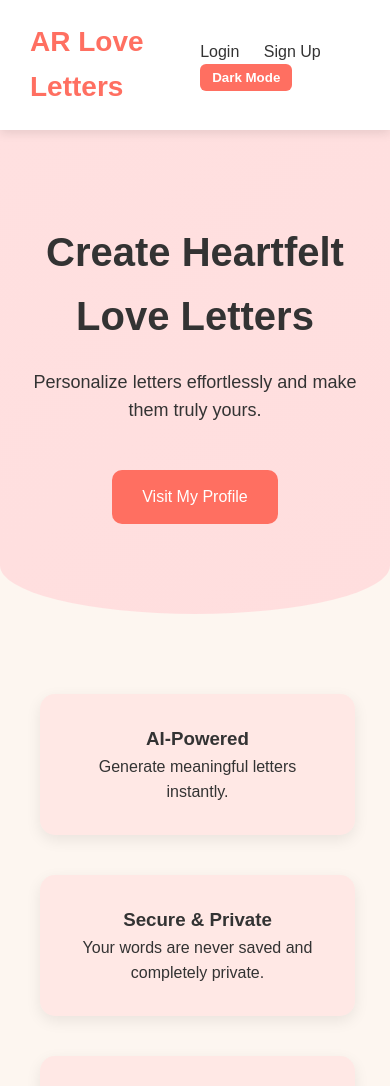
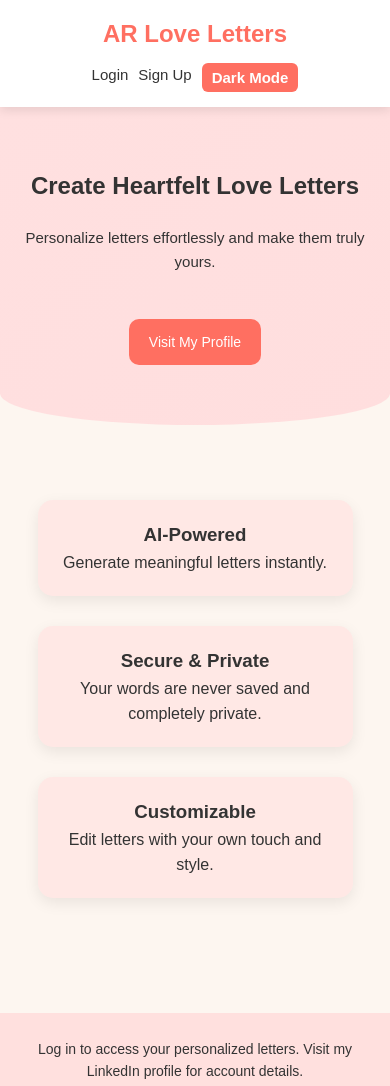
Before and after one commit to Ayushrai9142/Love-Letter-Service, a plain HTML site: page index.html in a window 390 px wide. Shown: the top 1086 px of the page. Drawn offline with Linux system fonts and the light colour scheme.

Commit message:
Update index.html

```diff
--- a/index.html
+++ b/index.html
@@ -25,6 +25,7 @@
     }
 
     * { margin:0; padding:0; box-sizing:border-box; }
+
     body {
       font-family: 'Montserrat', sans-serif;
       background: var(--color-bg);
@@ -35,21 +36,25 @@
       overflow-x:hidden;
     }
 
+    /* HEADER */
     .ar-header {
       display:flex; justify-content:space-between; align-items:center;
       padding:20px 30px;
       background:#fff;
       box-shadow:0 3px 10px rgba(0,0,0,0.1);
+      position: sticky; top:0; z-index:100;
       transition: background 0.3s, color 0.3s;
-      position: sticky; top:0; z-index:100;
     }
     [data-theme="dark"] .ar-header { background:#222; }
+
     .ar-logo { font-size:28px; font-weight:700; color:var(--color-primary); }
+
     .ar-nav-link {
       margin-left:20px; text-decoration:none; color:var(--color-text); font-weight:500;
       transition: color 0.3s;
     }
     .ar-nav-link:hover { color:var(--color-primary); }
+
     .ar-theme-toggle {
       margin-left:20px; cursor:pointer; font-weight:600;
       background:var(--color-primary); color:#fff; border:none; padding:6px 12px;
@@ -57,6 +62,7 @@
     }
     .ar-theme-toggle:hover { transform:scale(1.05); background:var(--color-primary-hover); }
 
+    /* HERO */
     .ar-hero {
       text-align:center; padding:90px 20px;
       background:var(--color-hero);
@@ -79,6 +85,7 @@
       box-shadow:0 8px 20px rgba(0,0,0,0.2);
     }
 
+    /* FEATURES */
     .ar-features {
       display:flex; flex-wrap:wrap; justify-content:center; padding:60px 20px;
       background:var(--color-bg); transition: background 0.3s;
@@ -97,6 +104,7 @@
       transform: translateY(-7px); box-shadow:0 8px 20px rgba(0,0,0,0.12);
     }
 
+    /* FOOTER */
     .ar-footer {
       text-align:center; padding:30px 20px; background:var(--color-footer);
       margin-top:40px; font-size:16px; transition: background 0.3s;
@@ -105,9 +113,70 @@
 
     @keyframes fadeIn { to { opacity:1; transform:translateY(0); } }
 
-    @media(max-width:768px){
-      .ar-features{ flex-direction:column; align-items:center; }
-      .ar-feature-box{ width:90%; }
+    /* ✅ RESPONSIVE DESIGN */
+    @media (max-width: 900px) {
+      .ar-header {
+        flex-direction: column;
+        gap: 10px;
+        padding: 15px 20px;
+        text-align: center;
+      }
+
+      .ar-logo {
+        font-size: 24px;
+      }
+
+      nav {
+        display: flex;
+        flex-wrap: wrap;
+        justify-content: center;
+        gap: 10px;
+      }
+
+      .ar-nav-link {
+        margin: 0;
+        font-size: 15px;
+      }
+
+      .ar-theme-toggle {
+        margin: 0;
+        font-size: 15px;
+        padding: 6px 10px;
+      }
+
+      .ar-hero {
+        padding: 60px 15px;
+      }
+
+      .ar-hero h1 {
+        font-size: 28px;
+      }
+
+      .ar-hero p {
+        font-size: 16px;
+      }
+
+      .ar-btn {
+        padding: 12px 20px;
+        font-size: 15px;
+      }
+
+      .ar-feature-box {
+        width: 90%;
+        margin: 15px 0;
+        padding: 20px;
+      }
+
+      .ar-footer {
+        font-size: 14px;
+        padding: 25px 15px;
+      }
+    }
+
+    @media (max-width: 480px) {
+      .ar-hero h1 { font-size: 24px; }
+      .ar-hero p { font-size: 15px; }
+      .ar-btn { font-size: 14px; }
     }
   </style>
 </head>
@@ -143,7 +212,7 @@
   </section>
 
   <footer class="ar-footer">
-    <P>Log in to access your personalized letters. Visit my linkedin profile for account details.</P>
+    <p>Log in to access your personalized letters. Visit my LinkedIn profile for account details.</p>
   </footer>
 
   <script>
```
